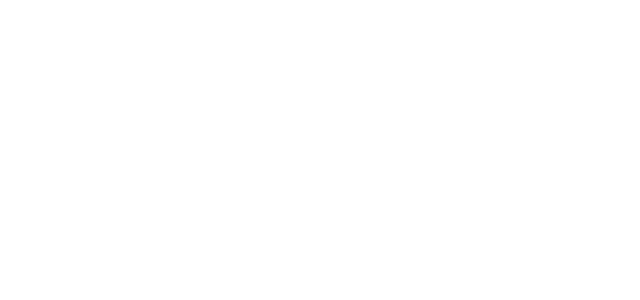
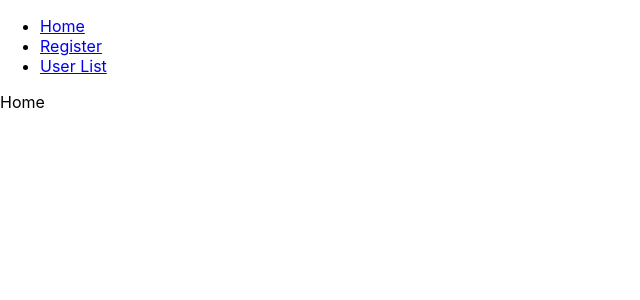
Before and after one commit to sherazc/icna, a React (Create React App) app in the folder icna-register/icna-register-ui/: page /event/1 in a window 1280 px wide. Before the commit this address had no page. Shown: the top 300 px of the page, without its empty margins (0-640 px from the left). Built offline with nearby package versions, Linux system fonts and the light colour scheme.

Commit message:
ICNA Register - Event Id from URL path

```diff
--- a/icna-register/icna-register-ui/src/components/Home.tsx
+++ b/icna-register/icna-register-ui/src/components/Home.tsx
@@ -1,6 +1,7 @@
 import React from "react";
 
 interface Props {
+    eventId: string
 }
 
 export const Home: React.FC<Props> = () => {
--- a/icna-register/icna-register-ui/src/components/Register.tsx
+++ b/icna-register/icna-register-ui/src/components/Register.tsx
@@ -1,6 +1,7 @@
 import React from "react";
 
 interface Props {
+    eventId: string
 }
 
 export const Register: React.FC<Props> = () => {
--- a/icna-register/icna-register-ui/src/components/UserList.tsx
+++ b/icna-register/icna-register-ui/src/components/UserList.tsx
@@ -1,6 +1,7 @@
 import React from "react";
 
 interface Props {
+    eventId: string
 }
 
 export const UserList: React.FC<Props> = () => {
--- a/icna-register/icna-register-ui/src/navigations/AppNav.tsx
+++ b/icna-register/icna-register-ui/src/navigations/AppNav.tsx
@@ -1,18 +1,19 @@
-import {Link} from "react-router-dom";
+import {Link, useParams} from "react-router-dom";
 import React from "react";
 
 export default function AppNav() {
+    const {eventId} = useParams();
     return (
         <nav>
             <ul>
                 <li>
-                    <Link to="/">Home</Link>
+                    <Link to={`/event/${eventId}`}>Home</Link>
                 </li>
                 <li>
-                    <Link to="/register">Register</Link>
+                    <Link to={`/event/${eventId}/register`}>Register</Link>
                 </li>
                 <li>
-                    <Link to="/users-list">User List</Link>
+                    <Link to={`/event/${eventId}/users-list`}>User List</Link>
                 </li>
             </ul>
         </nav>
--- a/icna-register/icna-register-ui/src/routes/AppRoutes.tsx
+++ b/icna-register/icna-register-ui/src/routes/AppRoutes.tsx
@@ -1,4 +1,4 @@
-import {Route, Routes} from "react-router-dom";
+import {Route, Routes, useParams} from "react-router-dom";
 import React from "react";
 import AppLayout from "../layouts/AppLayout";
 import {Home} from "../components/Home";
@@ -6,12 +6,14 @@
 import {UserList} from "../components/UserList";
 
 export default function AppRoutes() {
+    const {eventId} = useParams();
+
     return (
         <Routes>
-            <Route path="/" element={<AppLayout/>}>
-                <Route index element={<Home/>}/>
-                <Route path="/register" element={<Register/>}/>
-                <Route path="/users-list" element={<UserList/>}/>
+            <Route path="/event/:eventId" element={<AppLayout/>}>
+                <Route index element={<Home eventId={eventId as string}/>}/>
+                <Route path="register" element={<Register eventId={eventId as string} />}/>
+                <Route path="users-list" element={<UserList eventId={eventId as string}/>}/>
             </Route>
         </Routes>
     );
```
